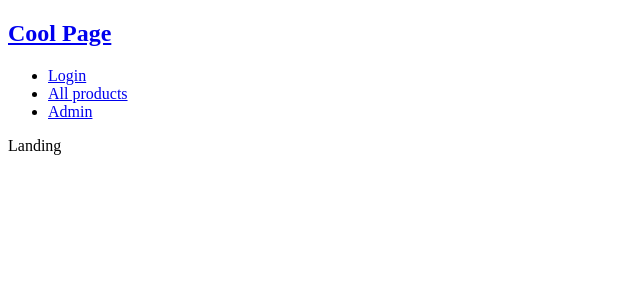
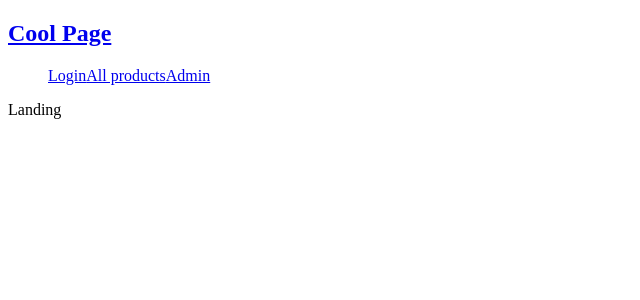
Before and after one commit to JoAn9/shop, a React (Create React App) app in the folder client/: page / in a window 1280 px wide. Shown: the top 300 px of the page, without its empty margins (0-640 px from the left). Built offline with nearby package versions, Linux system fonts and the light colour scheme; the HTML template or start-up script is replaced by a standard one.

Commit message:
style navigation

```diff
--- a/client/src/App.css
+++ b/client/src/App.css
@@ -0,0 +1,18 @@
+ul {
+  list-style: none;
+}
+
+ul li {
+  display: inline;
+}
+
+.link {
+  text-decoration: none;
+  padding-right: 30px;
+}
+
+.nav {
+  display: flex;
+  justify-content: space-between;
+  align-items: center;
+}
```
